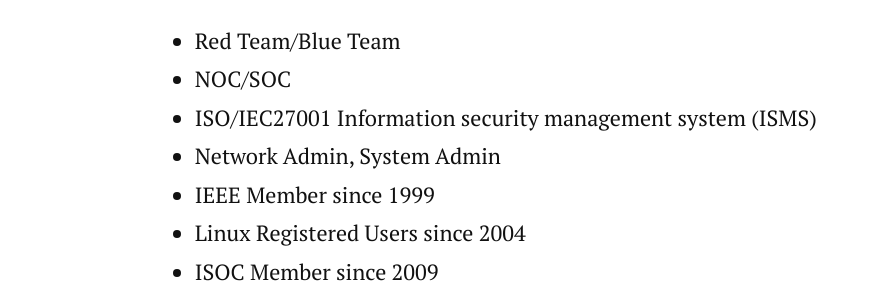
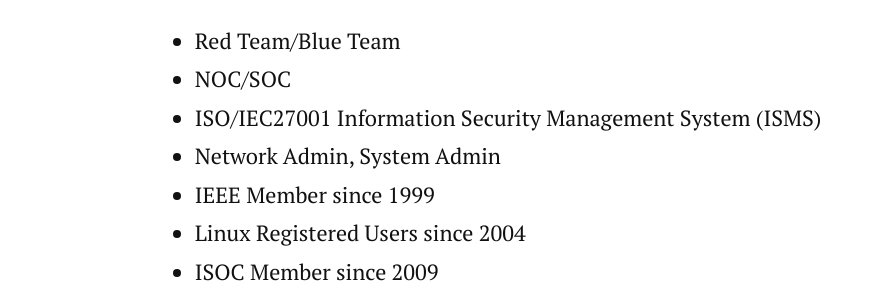
Before and after one commit to leonuz/leonuz.github.io, a Jekyll site: the page built from about.md, in a window 1280 px wide and 900 px high, scrolled down 653 px. Shown: the part 157-456 px from the top of the window, without its empty margins (114-1005 px from the left). Built offline with Jekyll 4.4.1, drawn with Linux system fonts in a browser that asks for light colours; nearby versions of some CDN libraries.

```diff
--- a/about.md
+++ b/about.md
@@ -11,7 +11,7 @@
 	<ul>
 		<li>Red Team/Blue Team</li>
   		<li>NOC/SOC</li>
-  		<li>ISO/IEC27001 Information security management system (ISMS)</li>
+  		<li>ISO/IEC27001 Information Security Management System (ISMS)</li>
   		<li>Network Admin, System Admin</li>
   		<li>IEEE Member since 1999</li>
   		<li>Linux Registered Users since 2004</li>
```
